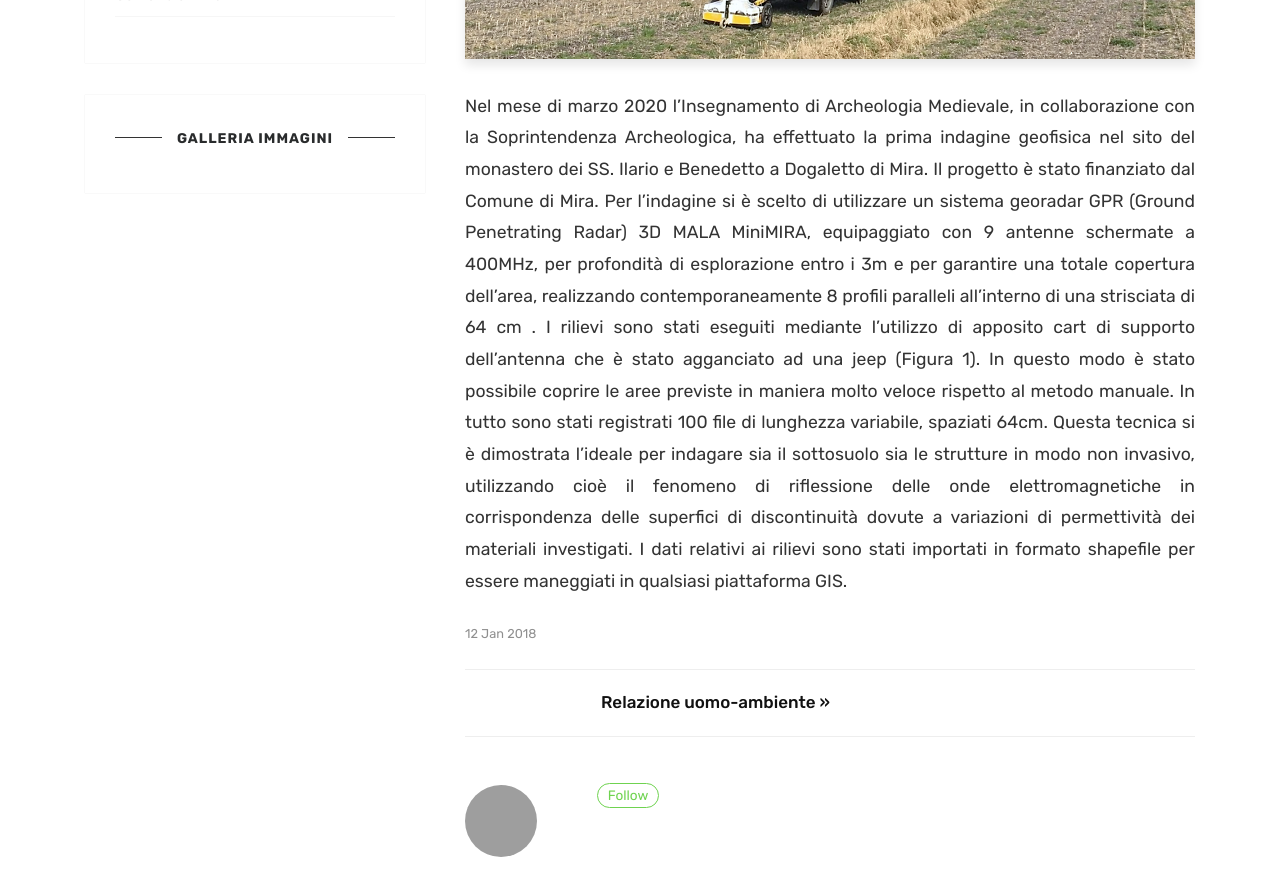
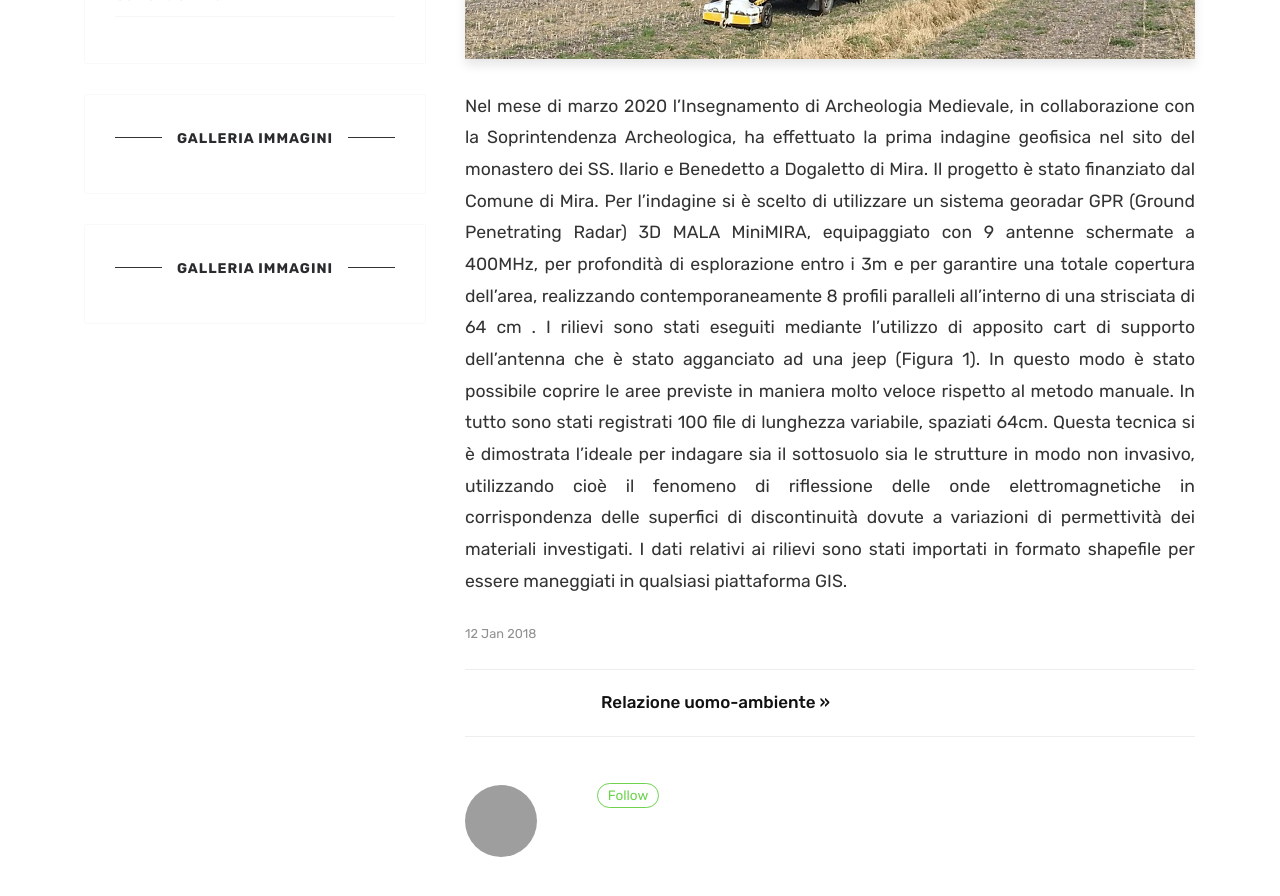
Before and after one commit to valrem93/SantIlarioeilBrenta_test, a Jekyll site: the page built from docs/_posts/2018-01-12-georadar.md, in a window 1280 px wide and 900 px high, scrolled down 552 px. Shown: the top 896 px of the window. Built offline with Jekyll 4.4.1, drawn with Linux system fonts in a browser that asks for light colours; comment, search, counter and statistics services are not loaded; grey boxes are pictures that could not be loaded.

Commit message:
Update sidebar.html

```diff
--- a/docs/_includes/sidebar.html
+++ b/docs/_includes/sidebar.html
@@ -16,4 +16,11 @@
              <h5><span>Galleria Immagini</span></h5>
          </div>
 
+         <div class="sidebar-section">
+             <h5><span>Galleria Immagini</span></h5>
+            <blockquote class="instagram-media" data-instgrm-captioned data-instgrm-permalink="https://www.facebook.com/TERRAManMade">
+         </div>
+
+
+
   </div>
```
